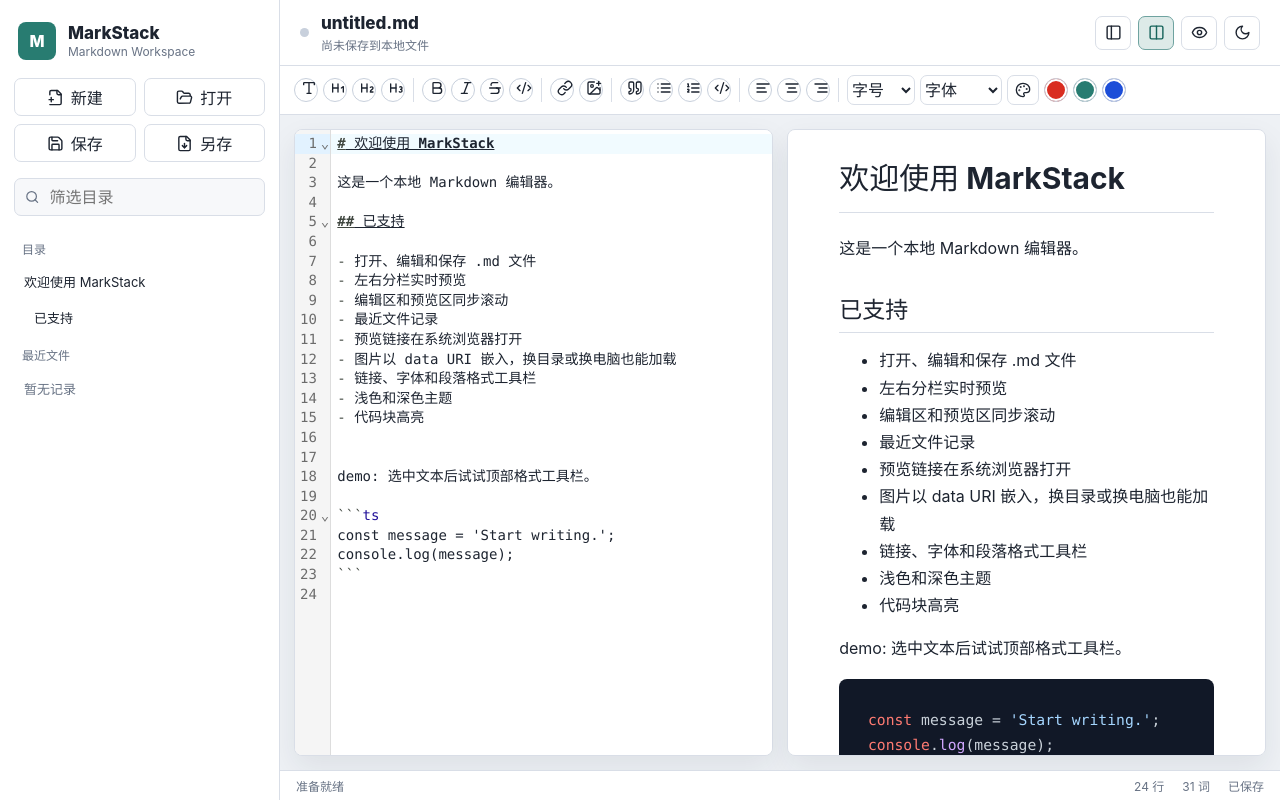
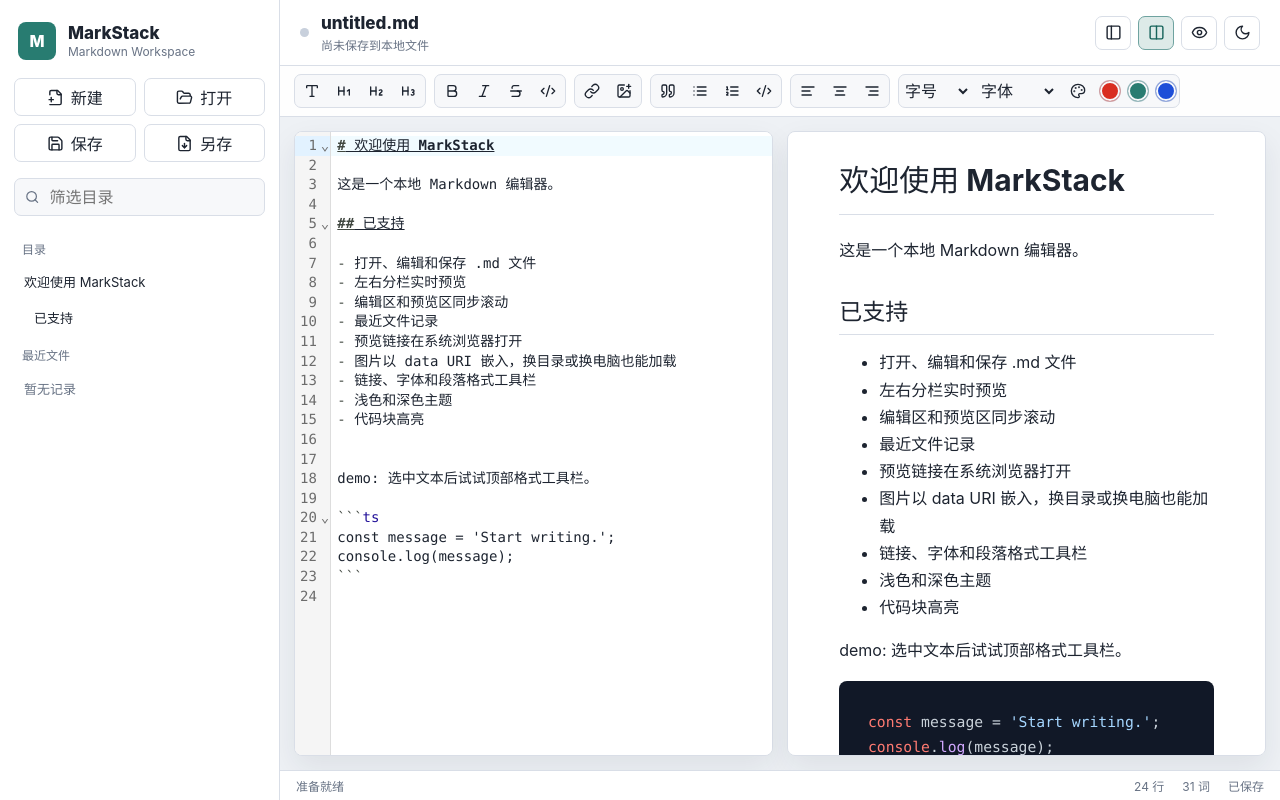
Before and after one commit to okion-92/MarkStack, a React (Vite) app: page / in a window 1280 px wide. Built offline with nearby package versions, Linux system fonts and the light colour scheme.

Commit message:
Fix nested toolbar formatting

```diff
--- a/package.json
+++ b/package.json
@@ -1,6 +1,6 @@
 {
   "name": "markstack-desktop",
-  "version": "0.1.8",
+  "version": "0.1.9",
   "description": "MarkStack desktop Markdown editor and previewer.",
   "author": "MarkStack",
   "license": "MIT",
--- a/src/renderer/App.tsx
+++ b/src/renderer/App.tsx
@@ -156,6 +156,59 @@
   return `https://${trimmed}`;
 }
 
+type InlineHtmlFormat = {
+  text: string;
+  selectionStart: number;
+  selectionEnd: number;
+};
+
+function buildInlineHtmlFormat(
+  selected: string,
+  fallback: string,
+  htmlPrefix: string,
+  htmlSuffix: string,
+): InlineHtmlFormat {
+  let inner = selected || fallback;
+  let leading = '';
+  let trailing = '';
+  const wrappers: Array<[string, string]> = [
+    ['**', '**'],
+    ['~~', '~~'],
+    ['*', '*'],
+    ['_', '_'],
+  ];
+
+  let changed = true;
+  while (changed) {
+    changed = false;
+    for (const [prefix, suffix] of wrappers) {
+      if (inner.length > prefix.length + suffix.length && inner.startsWith(prefix) && inner.endsWith(suffix)) {
+        leading += prefix;
+        trailing = `${suffix}${trailing}`;
+        inner = inner.slice(prefix.length, -suffix.length);
+        changed = true;
+        break;
+      }
+    }
+  }
+
+  if (inner.length > 2 && inner.startsWith('`') && inner.endsWith('`')) {
+    inner = inner.slice(1, -1);
+    const codePrefix = `${leading}<code>${htmlPrefix}`;
+    return {
+      text: `${codePrefix}${inner}${htmlSuffix}</code>${trailing}`,
+      selectionStart: codePrefix.length,
+      selectionEnd: codePrefix.length + inner.length,
+    };
+  }
+
+  const prefix = `${leading}${htmlPrefix}`;
+  return {
+    text: `${prefix}${inner}${htmlSuffix}${trailing}`,
+    selectionStart: prefix.length,
+    selectionEnd: prefix.length + inner.length,
+  };
+}
 function clampRange(range: EditorRange, length: number): EditorRange {
   const from = Math.max(0, Math.min(range.from, length));
   const to = Math.max(from, Math.min(range.to, length));
@@ -523,12 +576,9 @@
       return;
     }
     applySelectedText((selected) => {
-      const text = selected || '文字';
-      const prefix = `<span style="font-size: ${size};">`;
+      const formatted = buildInlineHtmlFormat(selected, '文字', `<span style="font-size: ${size};">`, '</span>');
       return {
-        text: `${prefix}${text}</span>`,
-        selectionStart: prefix.length,
-        selectionEnd: prefix.length + text.length,
+        ...formatted,
         status: '已应用字号',
       };
     });
@@ -539,12 +589,9 @@
       return;
     }
     applySelectedText((selected) => {
-      const text = selected || '文字';
-      const prefix = `<span style="font-family: ${fontFamily};">`;
+      const formatted = buildInlineHtmlFormat(selected, '文字', `<span style="font-family: ${fontFamily};">`, '</span>');
       return {
-        text: `${prefix}${text}</span>`,
-        selectionStart: prefix.length,
-        selectionEnd: prefix.length + text.length,
+        ...formatted,
         status: '已应用字体',
       };
     });
@@ -552,12 +599,9 @@
 
   function applyFontColor(color: string) {
     applySelectedText((selected) => {
-      const text = selected || '文字';
-      const prefix = `<span style="color: ${color};">`;
+      const formatted = buildInlineHtmlFormat(selected, '文字', `<span style="color: ${color};">`, '</span>');
       return {
-        text: `${prefix}${text}</span>`,
-        selectionStart: prefix.length,
-        selectionEnd: prefix.length + text.length,
+        ...formatted,
         status: '已应用文字颜色',
       };
     });
@@ -566,7 +610,7 @@
   function applyAlignment(align: 'left' | 'center' | 'right') {
     applyLineFormat((value) => {
       const text = value.trim() || '段落内容';
-      return `<p style="text-align: ${align};">\n${text}\n</p>`;
+      return `<p style="text-align: ${align};">${markdownRenderer.renderInline(text)}</p>`;
     }, align === 'left' ? '左对齐' : align === 'center' ? '居中对齐' : '右对齐');
   }
 
--- a/src/renderer/styles.css
+++ b/src/renderer/styles.css
@@ -316,65 +316,59 @@
   gap: 8px;
   align-items: center;
   overflow-x: auto;
-  padding: 9px 14px;
+  padding: 8px 14px;
   border-bottom: 1px solid var(--border);
-  background: var(--surface);
+  background: color-mix(in srgb, var(--surface) 88%, var(--surface-muted));
 }
 
 .toolbar-group {
   display: inline-flex;
   flex: 0 0 auto;
   align-items: center;
-  gap: 5px;
-  padding-right: 8px;
-  border-right: 1px solid var(--border);
-}
-
-.toolbar-group:last-child {
-  border-right: 0;
+  gap: 2px;
+  padding: 2px;
+  border: 1px solid var(--border);
+  border-radius: 7px;
+  background: var(--surface-muted);
 }
 
 .toolbar-group button,
-.toolbar-group button.color-swatch {
-  width: 24px;
-  height: 24px;
-  border: 1px solid var(--border-strong);
-  border-radius: 999px;
-  box-shadow: inset 0 0 0 2px var(--surface);
-}
 .color-control {
   display: grid;
-  width: 32px;
-  height: 30px;
+  width: 30px;
+  height: 28px;
   place-items: center;
-  border: 1px solid var(--border);
-  border-radius: 7px;
-  background: var(--surface);
+  border: 0;
+  border-radius: 6px;
+  background: transparent;
   color: var(--text);
 }
 
 .toolbar-group button:hover,
 .color-control:hover {
-  border-color: var(--border-strong);
+  background: var(--surface);
+  color: var(--accent-strong);
+}
+
+.toolbar-selects {
+  gap: 6px;
 }
 
 .toolbar-selects select {
-  height: 30px;
-  min-width: 68px;
-  border: 1px solid var(--border);
-  border-radius: 7px;
-  background: var(--surface);
+  height: 28px;
+  min-width: 70px;
+  border: 0;
+  border-radius: 6px;
+  background: transparent;
   color: var(--text);
   outline: 0;
 }
 
-.toolbar-group button.color-swatch {
-  width: 24px;
-  height: 24px;
-  border: 1px solid var(--border-strong);
-  border-radius: 999px;
-  box-shadow: inset 0 0 0 2px var(--surface);
+.toolbar-selects select:hover,
+.toolbar-selects select:focus {
+  background: var(--surface);
 }
+
 .color-control {
   position: relative;
   cursor: pointer;
@@ -387,6 +381,18 @@
   height: 100%;
   opacity: 0;
   cursor: pointer;
+}
+
+.toolbar-group button.color-swatch {
+  width: 22px;
+  height: 22px;
+  border: 1px solid color-mix(in srgb, var(--border-strong) 70%, transparent);
+  border-radius: 999px;
+  box-shadow: inset 0 0 0 2px var(--surface-muted);
+}
+
+.toolbar-group button.color-swatch:hover {
+  box-shadow: inset 0 0 0 2px var(--surface), 0 0 0 2px color-mix(in srgb, var(--accent) 30%, transparent);
 }
 .document-surface {
   display: grid;
```
Also changed, not shown: 2 other files (tests, documents, lock files or other folders).
